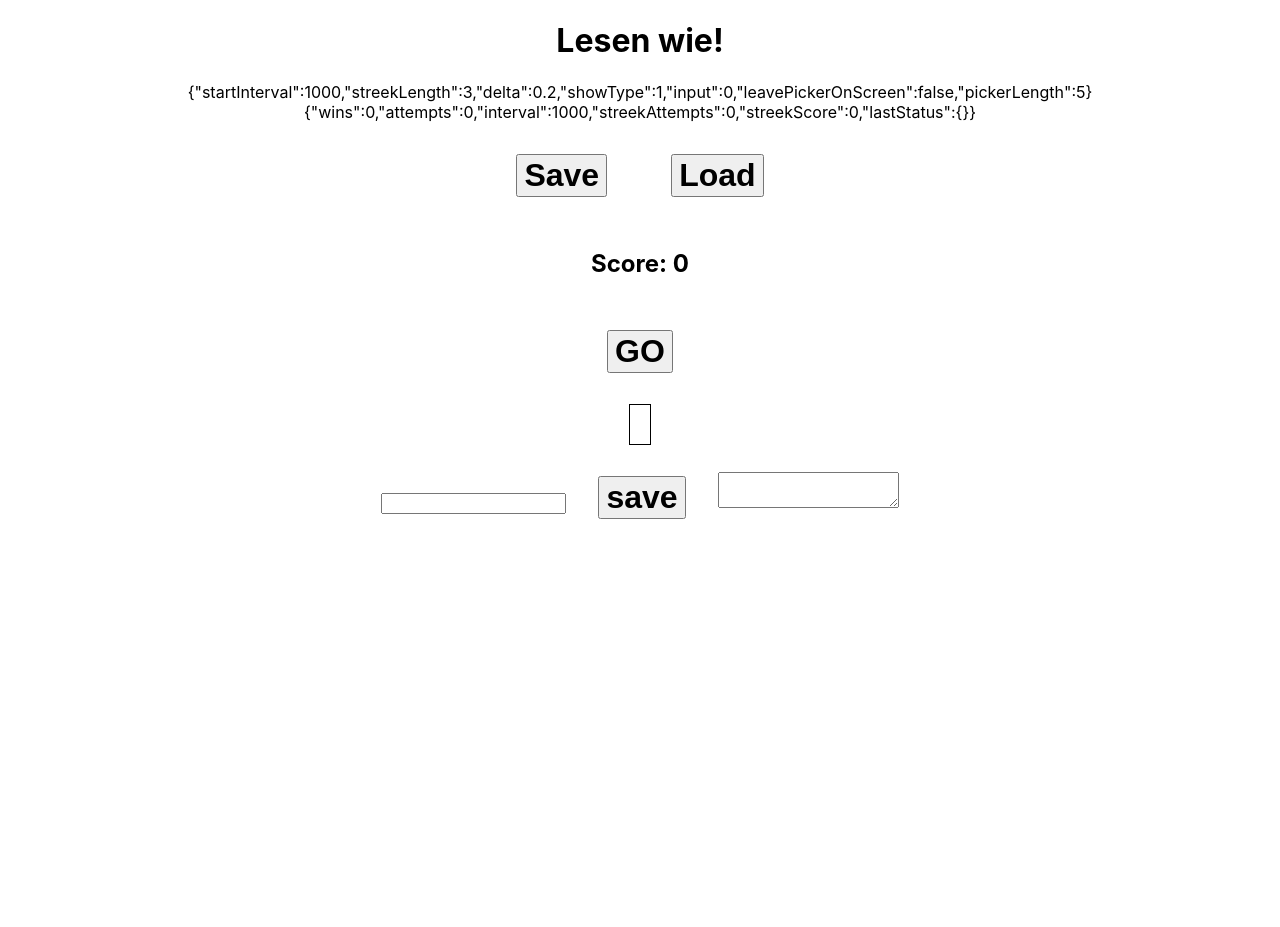
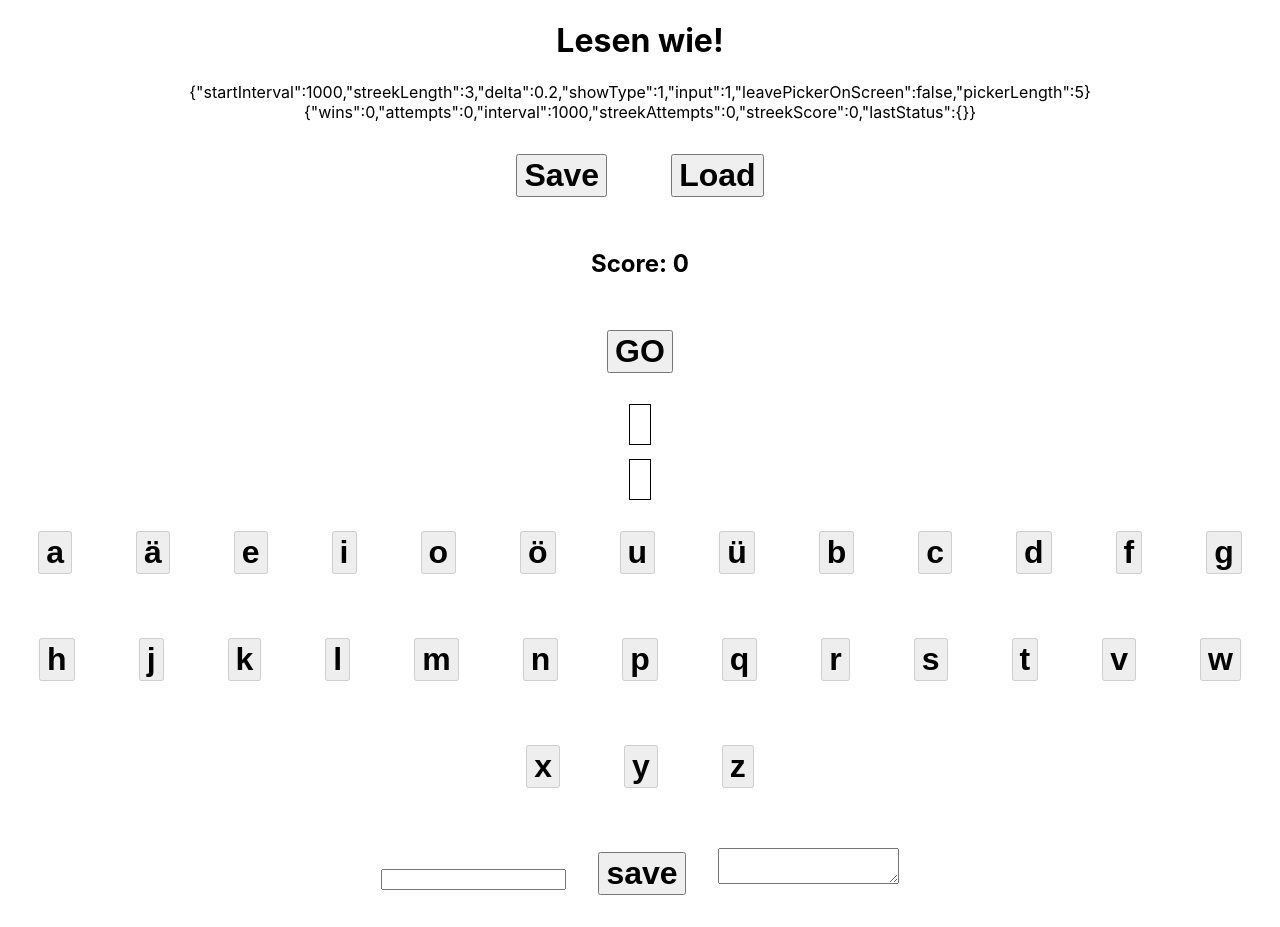
Before and after one commit to wageschucu/flows4, a React (Create React App) app: page / in a window 1280 px wide. Before the commit the page ends 800 px from the top, so only its background shows below. Built offline with nearby package versions, Linux system fonts and the light colour scheme.

Commit message:
picker-spell-first-impl

```diff
--- a/src/App.css
+++ b/src/App.css
@@ -38,11 +38,11 @@
 }
 
 .incorrect {
-  background-color:red
+  background-color:pink
 }
 
 .correct {
-  background-color:green
+  background-color:lightgreen
 }
 
 .prompt.input-frame  {
--- a/src/App.tsx
+++ b/src/App.tsx
@@ -246,6 +246,10 @@ function generateChoices(array:Goals, goal:Goal, length:number) {
    // noch mal schuffel
   return shuffle(array)
 }
+const German = {
+  vowels : "aäeioöuü",
+  consonants: "bcdfghjklmnpqrstvwxyz"
+}
 
 const initGoals = ["de", "ne", "ja", "re", "ch","sp", "au", "ie", "ei", "eu", "ne", "en", "do", "zu", "ko", "ge", "be", "um", "me", "an", "ha", "in", "we", "ld", "ki"]
 
@@ -255,7 +259,7 @@ const initState: GameState = {
     streekLength: 3,
     delta: 0.2,
     showType: ShowType.Flash,
-    input: InputType.Group,
+    input: InputType.Spell,
     leavePickerOnScreen: false,
     pickerLength: 5
   },
@@ -269,7 +273,7 @@ const initState: GameState = {
     lastStatus: {}
   },
   display: undefined,
-  input: InputType.Group,
+  input: InputType.Spell,
   goal: undefined,
   goals: initGoals,
   pickerChoices: [],
@@ -279,38 +283,38 @@ const initState: GameState = {
   currentTextName: ""
 };
 interface PickerProps {
-  gameState: GameState;
-  onChoose: (gameState: GameState) => any;
+  gameState: GameState
+  onChoose: (gameState: GameState) => any
 }
 const Picker: React.FC<PickerProps> = (props: PickerProps) => {
-  const { gameState, onChoose } = props;
+  const { gameState, onChoose } = props
   const showAnswer =
     gameState.state === StateEnum.PresentScore ||
-    gameState.state === StateEnum.AwaitGo;
+    gameState.state === StateEnum.AwaitGo
 
   const showPicker =
     gameState.parameters.leavePickerOnScreen ||
     (gameState.state !== StateEnum.Challenge &&
-      gameState.state !== StateEnum.CalcNextGoal);
+      gameState.state !== StateEnum.CalcNextGoal)
 
   if (gameState.parameters.input === InputType.Group) {
     return (
       <div className={showPicker ? "show" : "hide"}>
         {gameState.pickerChoices.map(goal => {
-          let color = "default";
-          let disable = true;
+          let color = "default"
+          let disable = true
           if (showAnswer) {
             if (gameState.score.lastStatus.status === PlayStatusEnum.Success) {
               if (gameState.answer === goal) {
-                color = "correct";
+                color = "correct"
               }
             } else if (
               gameState.score.lastStatus?.status === PlayStatusEnum.Failure
             ) {
               if (gameState.answer === goal) {
-                color = "incorrect";
+                color = "incorrect"
               } else if (gameState.goal === goal) {
-                color = "correct";
+                color = "correct"
               }
             }
           } else {
@@ -321,19 +325,61 @@ const Picker: React.FC<PickerProps> = (props: PickerProps) => {
               type="button"
               value={goal}
               onClick={() => {
-                gameState.answer = goal;
-                onChoose(gameState);
+                gameState.answer = goal
+                onChoose(gameState)
               }}
               className={color}
               disabled={disable}
             />
-          );
+          )
         })}
       </div>
-    );
+    )
   }
-  return <div>not implemented: {gameState.parameters.input}</div>;
-};
+  if (gameState.parameters.input === InputType.Spell) {
+    // layout vowels and consonants: two rows
+    // input adds to answer array
+    // backinput pops array
+
+    return (
+      <div className={showPicker ? "show" : "hide"}>
+        {(German.vowels+German.consonants).split('').map(goal => {
+          let color = "default"
+          let disable = true
+          if (showAnswer) {
+            if (gameState.score.lastStatus.status === PlayStatusEnum.Success) {
+              if (gameState.answer && gameState.answer?.indexOf(goal) >=0) {
+                color = "correct"
+              }
+            } else if (
+              gameState.score.lastStatus?.status === PlayStatusEnum.Failure
+            ) {
+              if (gameState.answer && gameState.answer?.indexOf(goal) >=0) {
+                color = "incorrect"
+              } else if (gameState.goal && gameState.goal?.indexOf( goal)>=0 ) {
+                color = "correct"
+              }
+            }
+          } else {
+            if (gameState.state === StateEnum.AwaitAnswer) disable = false
+          }
+          return (
+            <input
+              type="button"
+              value={goal}
+              onClick={() => {
+                gameState.answer = (gameState.answer || '') + goal
+                onChoose(gameState)
+              }}
+              className={color}
+              disabled={disable}
+            />
+          )
+        })}
+      </div>
+    )
+  }  return <div>not implemented: {gameState.parameters.input}</div>
+}
 
 function saveGame(gameState: GameState) {
   const cookie = cookieReader.getCookie("gameState")
@@ -345,15 +391,15 @@ function saveGame(gameState: GameState) {
 
 function loadGame(name?: string):GameState {
   const cookie = cookieReader.getCookie("gameState")
-  initState.score.interval = initState.parameters.startInterval;
-  if (!name) name = initState.profile.name;
-  const profiles = cookie ? JSON.parse(cookie) : {};
+  initState.score.interval = initState.parameters.startInterval
+  if (!name) name = initState.profile.name
+  const profiles = cookie ? JSON.parse(cookie) : {}
   console.log("loaded profiles: ", profiles)
   if (!profiles[name]) {
-    profiles[name] = initState;
+    profiles[name] = initState
   }
   console.log("loaded profile is: ", profiles[name])
-  return profiles[name];
+  return profiles[name]
 }
 
 // TODO
@@ -364,27 +410,24 @@ function loadGame(name?: string):GameState {
 // 2- edit mask for parameters with drop downs for enums
 // 3- prettify display and colors for olivia
 
-function loadWordList() {}
-
 export const App: React.FC = () => {
   console.log("cookie:", cookieReader.getCookie("gameState"))
   const [state, setState] = useState(initState)
-  console.log("render: state:", state);
-  let disableGo = true;
+  console.log("render: state:", state)
+  let disableGo = true
   if (
     state.state === StateEnum.AwaitGo ||
     state.state === StateEnum.PresentScore
   )
-    disableGo = false;
+    disableGo = false
 
     const onChangeText = (event: ChangeEvent<HTMLTextAreaElement>) => {
-      debugger
     }
     return (
     <div className="App">
       <h1
         onClick={() => {
-          setState(state => presentScore(state));
+          setState(state => presentScore(state))
         }}
       >
         Lesen wie!
@@ -410,20 +453,20 @@ export const App: React.FC = () => {
         value="GO"
         disabled={disableGo}
         onClick={() => {
-          setState(calcNextGoal);
+          setState(calcNextGoal)
           console.log(
             "setting timemout millisecs : ",
             state.score.interval,
             state
           );
           setTimeout(() => {
-            setState(challenge);
-            setTimeout(() => setState(awaitAnswer), state.score.interval);
-          }, 1000);
+            setState(challenge)
+            setTimeout(() => setState(awaitAnswer), state.score.interval)
+          }, 1000)
         }}
       />
       <div className={"challenge "}>
-        <span className={"input-frame " + calcChallengeColorClassName(state)}>
+        <span className={"input-frame " +  calcChallengeColorClassName(state, true) }>
           <span
             className={"challengeSpan " + calcChallengeShowClassName(state)}
           >
@@ -431,13 +474,30 @@ export const App: React.FC = () => {
           </span>
         </span>
       </div>
+      <p></p>
+      <div className={"challenge "}>
+        <span className={"input-frame " + calcChallengeColorClassName(state)}>
+          <span
+            className={"challengeSpan show" }
+          >
+            {state.answer}{" "}
+          </span>
+        </span>
+      </div>
       <Picker
         gameState={state}
         onChoose={(gameState: GameState) => {
           setState(state => {
-            return { ...state, answer: gameState.answer };
-          });
-          setState(evaluateAnswer);
+            return { ...state, answer: gameState.answer }
+          })
+          if ( gameState.parameters.input === InputType.Spell ) {
+            if ( gameState.answer && gameState.goal && gameState.answer?.length>=gameState.goal?.length ) {
+             setState(evaluateAnswer)
+            }
+          }
+          else {
+            setState(evaluateAnswer)
+          }
         }}
       />
       <div className="stop"></div>
@@ -475,14 +535,16 @@ function calcChallengeShowClassName(gameState: GameState): string {
   }
   return "hide";
 }
-function calcChallengeColorClassName(gameState: GameState): string {
+function calcChallengeColorClassName(gameState: GameState, goal:boolean = false): string {
   if (
     gameState.state === StateEnum.PresentScore ||
     gameState.state === StateEnum.AwaitGo
   ) {
+    if (goal && gameState.score.lastStatus.status && gameState.parameters.input === InputType.Spell)
+      return "correct"
     if (gameState.score.lastStatus.status === PlayStatusEnum.Failure)
       return "incorrect";
-    if (gameState.score.lastStatus.status === PlayStatusEnum.Success)
+    if (gameState.score.lastStatus.status === PlayStatusEnum.Success )
       return "correct";
   }
   else if (gameState.state === StateEnum.CalcNextGoal ) {
```
